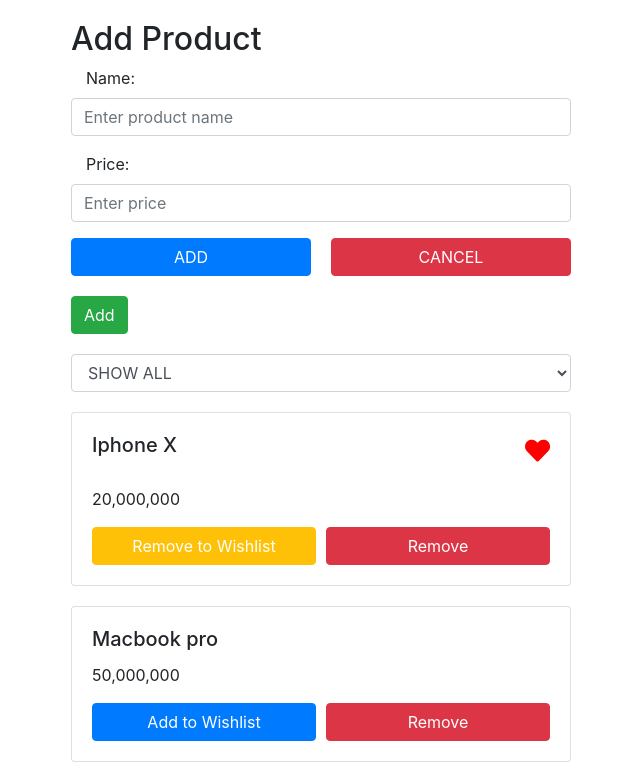
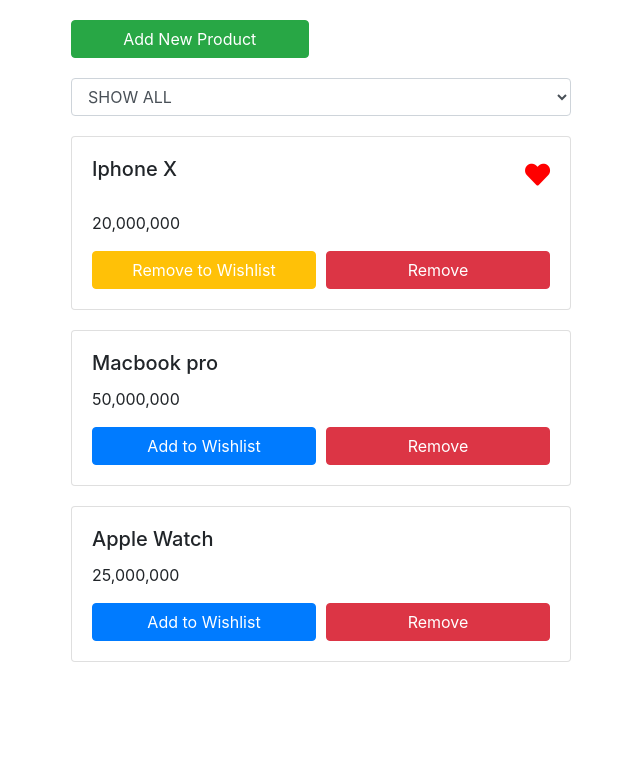
Before and after one commit to huongnguyen08/ng1503, an Angular app: page / in a window 1280 px wide. Shown: the top 781 px of the page, without its empty margins (319-959 px from the left). Built offline with nearby package versions, Linux system fonts and the light colour scheme.

Commit message:
event binding

```diff
--- a/src/app/product/product.component.html
+++ b/src/app/product/product.component.html
@@ -1,7 +1,7 @@
 <div class="container">
   <div class="row justify-content-center">
     <div class="col-6">
-        <div style="margin:20px" >
+      <div style="margin:20px" *ngIf="isShowForm">
         <h2>Add Product</h2>
         <form action="">
           <div class="form-group">
@@ -14,12 +14,15 @@
           </div>
           <div class="form-group my-btn">
             <input type="submit" class="btn btn-primary" value="ADD">
-              <input type="button" class="btn btn-danger" value="CANCEL">
+            <input type="button" class="btn btn-danger" value="CANCEL"
+            (click)="toggleForm()">
           </div>
         </form>
       </div>
       <div style="margin:20px" >
-        <button class="btn btn-success">Add</button>
+        <button class="btn btn-success" style="width:47.5%"
+        (click)="toggleForm()"
+        *ngIf="!isShowForm">Add New Product</button>
       </div>
       <div style="margin:20px" >
         <select class="form-control mg-20">
--- a/src/app/product/product.component.ts
+++ b/src/app/product/product.component.ts
@@ -9,6 +9,7 @@
 export class ProductComponent implements OnInit {
 
   products: Product[] = listProduct;
+  isShowForm = false;
 
   constructor() { }
   ngOnInit() {
@@ -25,4 +26,7 @@
     }
     alert('Cannot find product!');
   }
+  toggleForm(): boolean {
+    return this.isShowForm = !this.isShowForm;
+  }
 }
```
Lines whose indentation alone changed are shown as unchanged.
